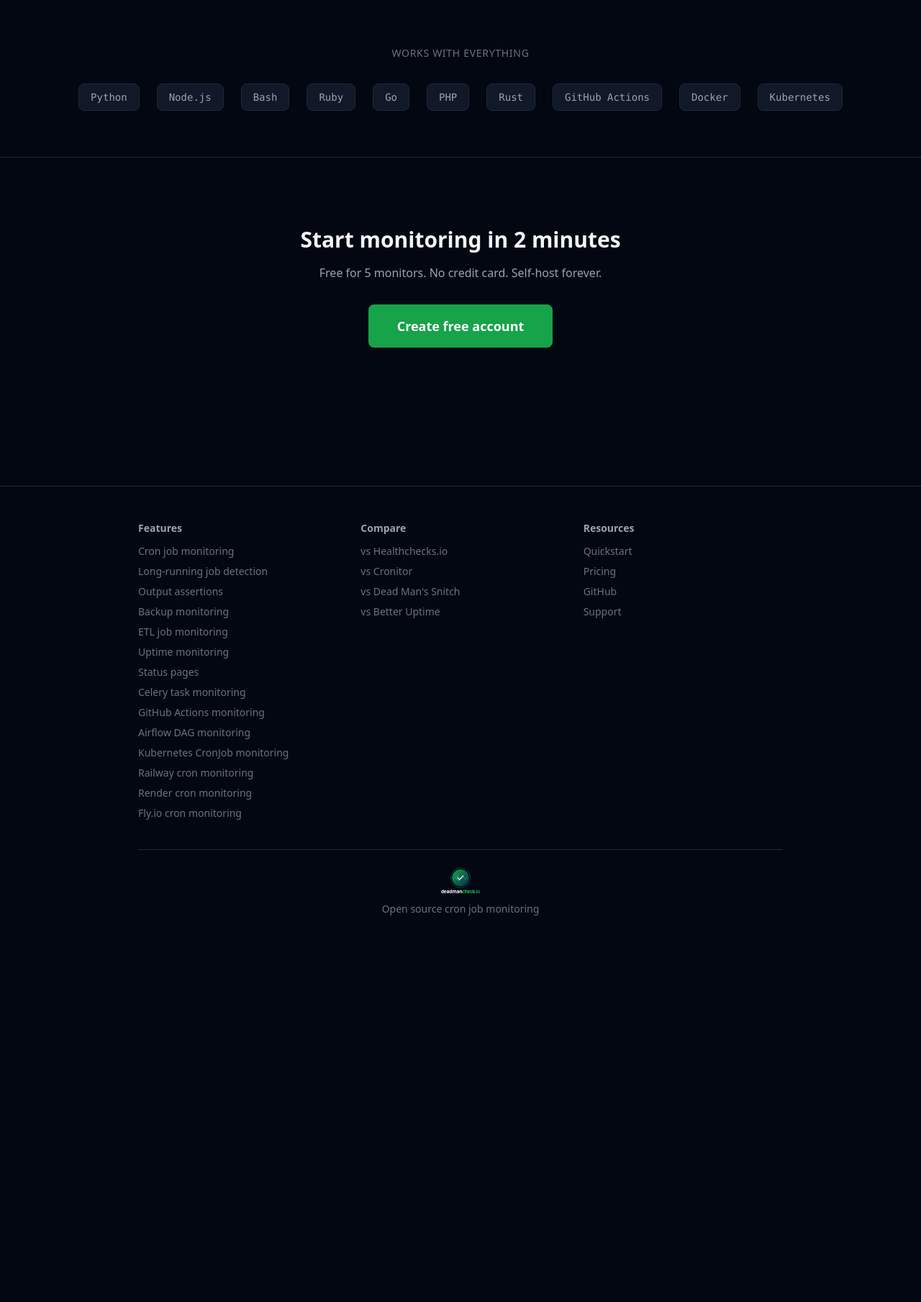
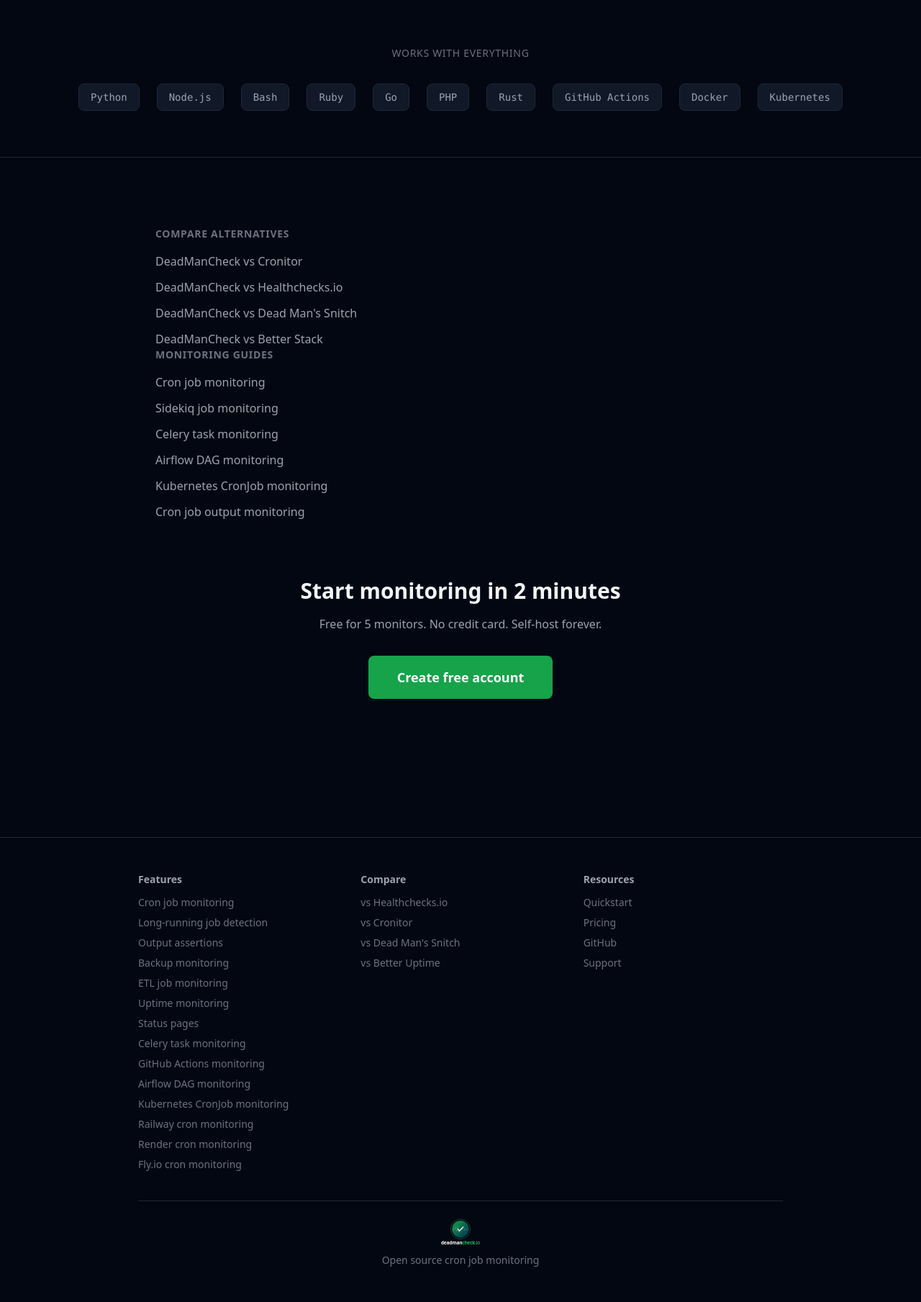
Before and after one commit to Kriss-V/deadmancheck, a FastAPI app: page / in a window 1280 px wide. Shown: the part 3739-5548 px from the top of the page at 72% size. Before the commit the page ends 5011 px from the top, so only its background shows below. Run offline with FastAPI, Linux system fonts and the light colour scheme; parts of the project's set-up code (start-up, migrations or seed data) failed here and were passed over.

Commit message:
Add internal links to landing page and related guides to Celery page

```diff
--- a/app/templates/landing.html
+++ b/app/templates/landing.html
@@ -323,6 +323,32 @@
   </div>
 </section>
 
+<!-- Guides -->
+<section class="max-w-4xl mx-auto px-6 pb-20">
+  <div class="grid grid-cols-1 sm:grid-cols-2 gap-12">
+    <div>
+      <h2 class="text-sm font-semibold uppercase tracking-wider text-gray-500 mb-4">Compare alternatives</h2>
+      <ul class="space-y-3">
+        <li><a href="/compare/vs-cronitor" class="text-gray-400 hover:text-white transition-colors">DeadManCheck vs Cronitor</a></li>
+        <li><a href="/compare/vs-healthchecks" class="text-gray-400 hover:text-white transition-colors">DeadManCheck vs Healthchecks.io</a></li>
+        <li><a href="/compare/vs-dead-mans-snitch" class="text-gray-400 hover:text-white transition-colors">DeadManCheck vs Dead Man's Snitch</a></li>
+        <li><a href="/compare/vs-better-uptime" class="text-gray-400 hover:text-white transition-colors">DeadManCheck vs Better Stack</a></li>
+      </ul>
+    </div>
+    <div>
+      <h2 class="text-sm font-semibold uppercase tracking-wider text-gray-500 mb-4">Monitoring guides</h2>
+      <ul class="space-y-3">
+        <li><a href="/cron-job-monitoring" class="text-gray-400 hover:text-white transition-colors">Cron job monitoring</a></li>
+        <li><a href="/sidekiq-monitoring" class="text-gray-400 hover:text-white transition-colors">Sidekiq job monitoring</a></li>
+        <li><a href="/celery-task-monitoring" class="text-gray-400 hover:text-white transition-colors">Celery task monitoring</a></li>
+        <li><a href="/airflow-dag-monitoring" class="text-gray-400 hover:text-white transition-colors">Airflow DAG monitoring</a></li>
+        <li><a href="/kubernetes-job-monitoring" class="text-gray-400 hover:text-white transition-colors">Kubernetes CronJob monitoring</a></li>
+        <li><a href="/cron-job-output-monitoring" class="text-gray-400 hover:text-white transition-colors">Cron job output monitoring</a></li>
+      </ul>
+    </div>
+  </div>
+</section>
+
 <!-- CTA -->
 <section class="max-w-2xl mx-auto px-6 pb-24 text-center">
   <h2 class="text-3xl font-bold mb-4">Start monitoring in 2 minutes</h2>
```
Also changed, not shown: app/templates/celery-task-monitoring.html (+12 -0 lines).
